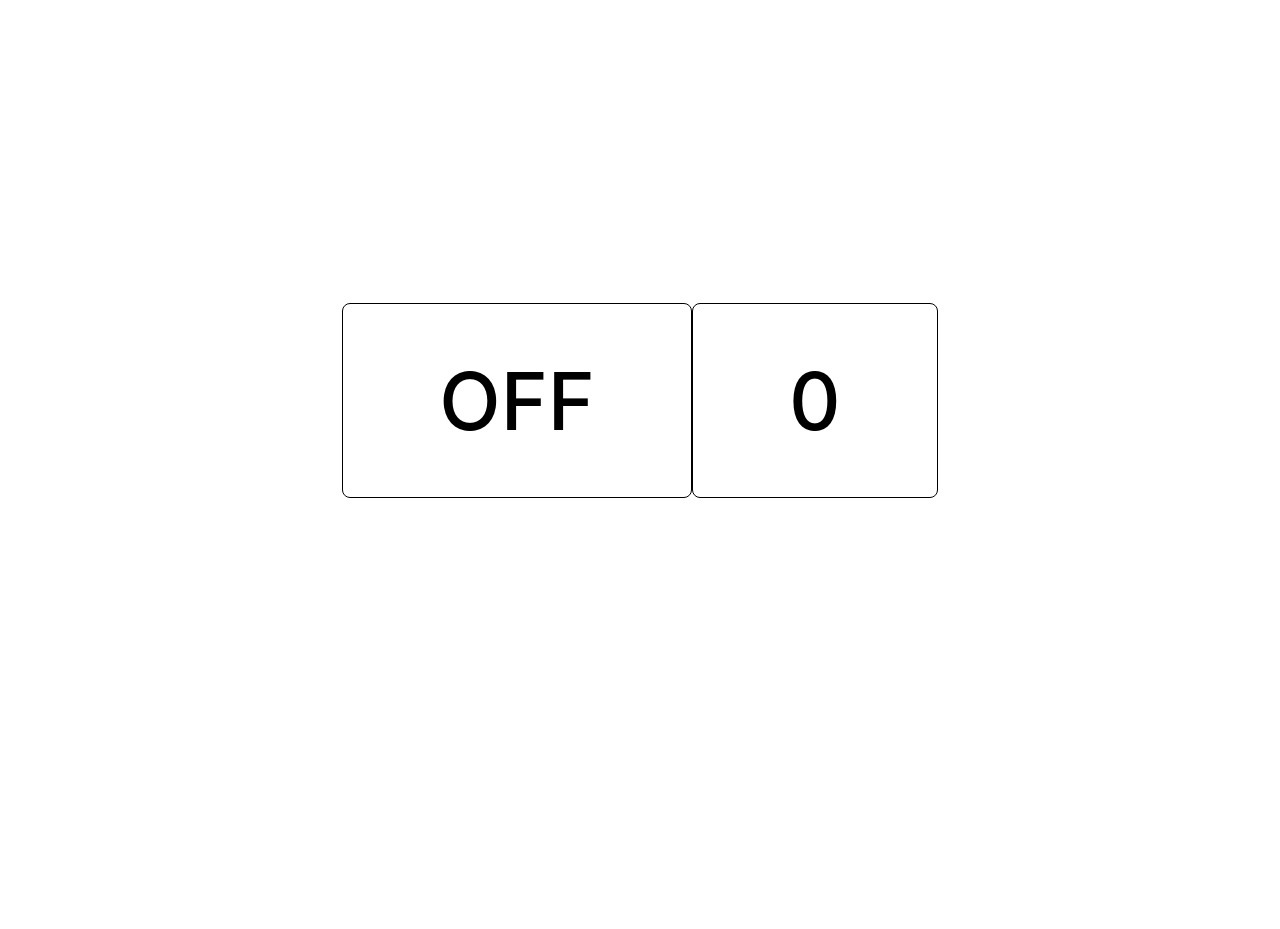
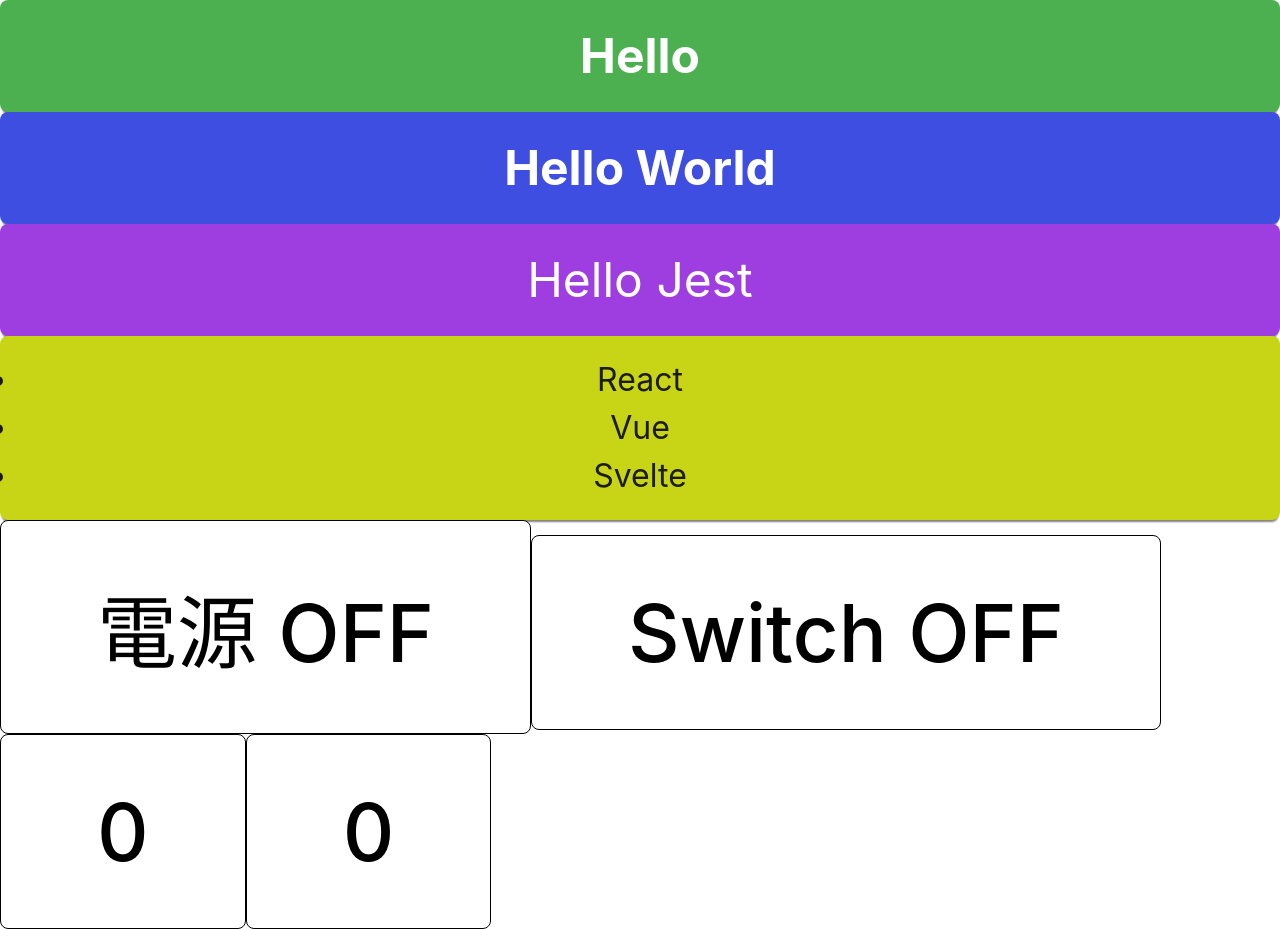
Before and after one commit to doikota/react_jest, a React (Vite) app: page / in a window 1280 px wide. Before the commit the page ends 800 px from the top, so only its background shows below. Built offline with nearby package versions, Linux system fonts and the light colour scheme.

Commit message:
Added header and button tests

```diff
--- /dev/null
+++ b/src/Header.jsx
@@ -0,0 +1,16 @@
+import React from "react";
+
+export const Header = () => {
+  return (
+    <>
+      <h1>Hello</h1>
+      <h2>Hello World</h2>
+      <p data-testid="test">Hello Jest</p>
+      <ul>
+        <li>React</li>
+        <li>Vue</li>
+        <li>Svelte</li>
+      </ul>
+    </>
+  );
+}
--- a/src/SimpleButton.jsx
+++ b/src/SimpleButton.jsx
@@ -1,6 +1,7 @@
 import React, { useState } from "react";
 
-export const SimpleButton = () => {
+// eslint-disable-next-line react/prop-types
+export const SimpleButton = ({name}) => {
   // stateにボタンのOFFとONを格納
   const [state, setState] = useState(false);
   // 前回のステータス（OFF/ON）を反転する関数
@@ -8,5 +9,5 @@ export const SimpleButton = () => {
     setState((prevState) => !prevState);
   };
   // ボタンオブジェクト
-  return <button onClick={handleClick}>{state ? "ON" : "OFF"}</button>;
+  return <button onClick={handleClick}>{name} {state ? "ON" : "OFF"}</button>;
 };
--- a/src/index.css
+++ b/src/index.css
@@ -9,6 +9,50 @@
   text-rendering: optimizeLegibility;
   -webkit-font-smoothing: antialiased;
   -moz-osx-font-smoothing: grayscale;
+}
+
+h1 {
+  border-radius: 8px;
+  margin: 0; /* マージンをリセット */
+  background-color: #4CAF50; /* 背景色 */
+  color: white; /* 文字色 */
+  padding: 20px; /* 内側の余白 */
+  text-align: center; /* テキストを中央揃え */
+  font-size: 3em; /* フォントサイズ */
+  box-shadow: 0 4px 2px -2px gray; /* 影の効果 */
+}
+
+h2 {
+  border-radius: 8px;
+  margin: 0; /* マージンをリセット */
+  background-color: #3e4ee0; /* 背景色 */
+  color: white; /* 文字色 */
+  padding: 20px; /* 内側の余白 */
+  text-align: center; /* テキストを中央揃え */
+  font-size: 3em; /* フォントサイズ */
+  box-shadow: 0 4px 2px -2px gray; /* 影の効果 */
+}
+
+p {
+  border-radius: 8px;
+  margin: 0; /* マージンをリセット */
+  background-color: #9f3ee0; /* 背景色 */
+  color: white; /* 文字色 */
+  padding: 20px; /* 内側の余白 */
+  text-align: center; /* テキストを中央揃え */
+  font-size: 3em; /* フォントサイズ */
+  box-shadow: 0 4px 2px -2px gray; /* 影の効果 */
+}
+
+ul {
+  border-radius: 8px;
+  margin: 0; /* マージンをリセット */
+  background-color: #c8d416; /* 背景色 */
+  color: rgba(3, 2, 2, 0.877); /* 文字色 */
+  padding: 20px; /* 内側の余白 */
+  text-align: center; /* テキストを中央揃え */
+  font-size: 2em; /* フォントサイズ */
+  box-shadow: 0 4px 2px -2px gray; /* 影の効果 */
 }
 
 body {
--- a/src/main.jsx
+++ b/src/main.jsx
@@ -1,12 +1,16 @@
 import React from 'react'
 import ReactDOM from 'react-dom/client'
+import { Header } from './Header.jsx'
 import { SimpleButton } from './SimpleButton.jsx'
 import { SimpleCounter } from './SimpleCounter.jsx'
 import './index.css'
 
 ReactDOM.createRoot(document.getElementById('root')).render(
   <React.StrictMode>
-    <SimpleButton />
+    <Header />
+    <SimpleButton name="電源"/>
+    <SimpleButton name="Switch"/>
+    <SimpleCounter />
     <SimpleCounter />
   </React.StrictMode>,
 )
```
Also changed, not shown: 2 other files (tests, documents, lock files or other folders).
